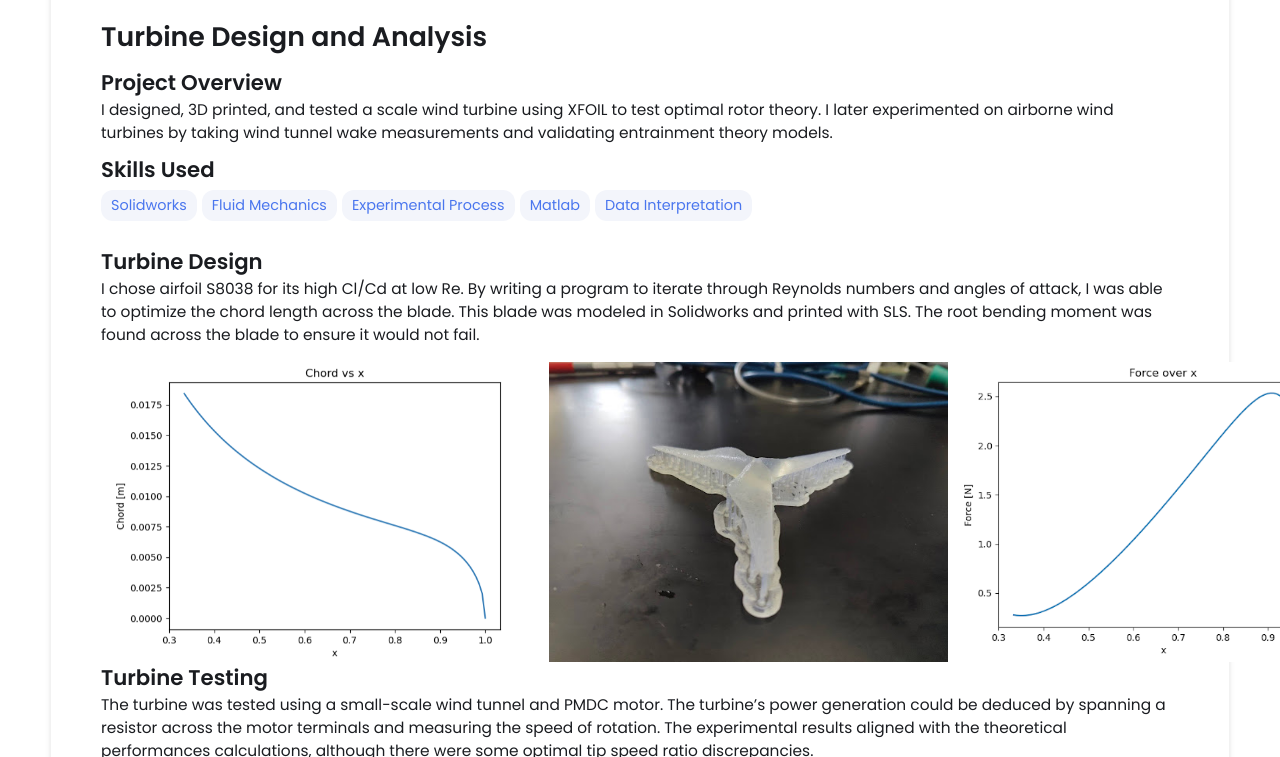
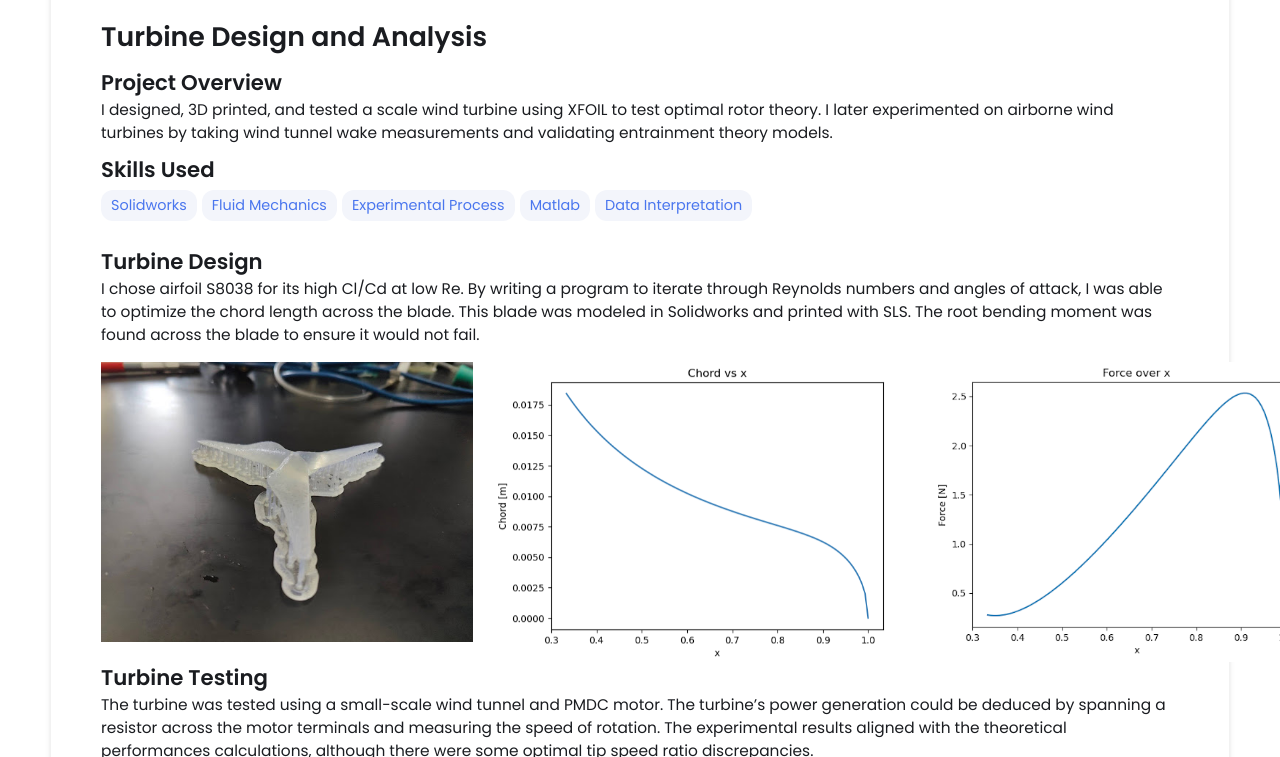
Before and after one commit to rileytinianov/rileytinianov.github.io, a Jekyll site: the page built from _projects/Turbine Design/index.md, in a window 1280 px wide. Shown: the part 490-1247 px from the top of the page. Built offline with Jekyll 4.4.1, drawn with Linux system fonts in a browser that asks for light colours; grey boxes are pictures that could not be loaded.

Commit message:
Update index.md

```diff
--- a/_projects/Turbine Design/index.md
+++ b/_projects/Turbine Design/index.md
@@ -16,8 +16,8 @@ main-image: /FullTurbine.jpg
 I chose airfoil S8038 for its high Cl/Cd at low Re. By writing a program to iterate through Reynolds numbers and angles of attack, I was able to optimize the chord length across the blade. This blade was modeled in Solidworks and printed with SLS. The root bending moment was found across the blade to ensure it would not fail.
 
 <div style="display: flex; gap: 10px;">
+  <img src="/imagesreal/printedturbine.jpg" height="280" alt="Hub2">
   <img src="/imagesreal/ChordRefinement.png" height="300" alt="Hub1">
-  <img src="/imagesreal/printedturbine.jpg" height="300" alt="Hub2">
   <img src="/imagesreal/ForceDistribution.png" height="300" alt="Hub3">
 </div>
 
```
